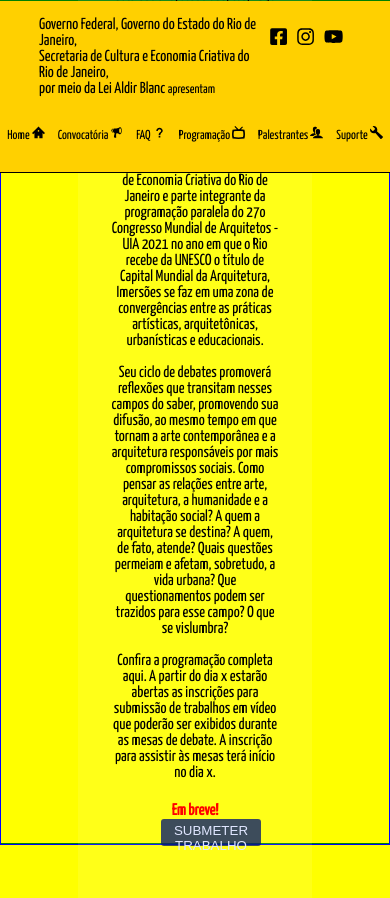
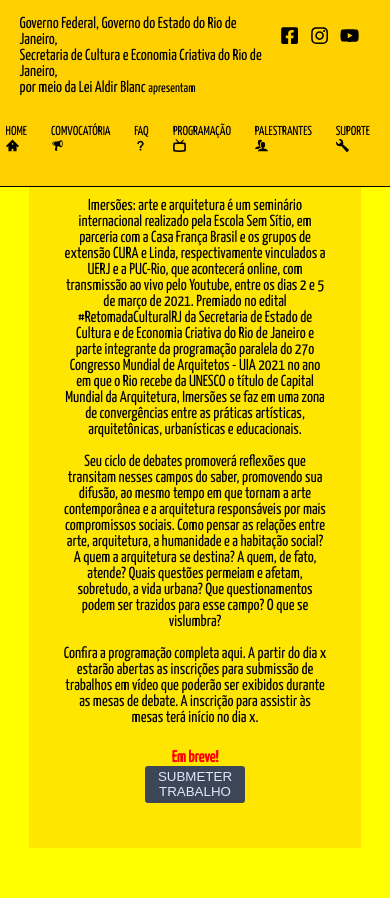
Before and after one commit to hiagoptk/iaa-seminario, a Next.js app in the folder web/: page / in a window 390 px wide. After the commit the page ends 848 px from the top, so only its background shows below. Built offline with nearby package versions, Linux system fonts and the light colour scheme.

Commit message:
corrigindo erros no css

```diff
--- a/web/components/Navbar.js
+++ b/web/components/Navbar.js
@@ -1,7 +1,10 @@
 import React from 'react';
+import Image from 'next/image';
+import Link from 'next/link';
 import { FaYoutube, FaInstagram, FaFacebookSquare } from 'react-icons/fa'
-import { IoIosMegaphone,IoMdHelp, IoHome } from 'react-icons/io'
+import { IoIosMegaphone,IoMdHelp } from 'react-icons/io'
 import { ImHome2, ImTv, ImUsers, ImWrench } from "react-icons/im";
+
 
 const Navbar = () => {
     return (
@@ -17,13 +20,16 @@
                     </span>
                 </div>
                 <ul>
-                    <li>Home <ImHome2 className='navIcon' /></li>
-                    <li>Convocatória <IoIosMegaphone className='navIcon'/></li>
-                    <li>FAQ <IoMdHelp className='navIcon'/> </li>
-                    <li>Programação <ImTv className='navIcon'/> </li>
-                    <li>Palestrantes <ImUsers className='navIcon'/></li>
-                    <li>Suporte <ImWrench className='navIcon'/></li>
+                    <li> <a href='/'>HOME <ImHome2 className='navIcon' /> </a></li>
+                    <li> <a href='/convoc'>COMVOCATÓRIA <IoIosMegaphone className='navIcon'/> </a></li>
+                    <li> <a href='/faq'>FAQ <IoMdHelp className='navIcon'/> </a></li>
+                    <li> <a href='/programs'> PROGRAMAÇÃO <ImTv className='navIcon'/>  </a></li>
+                    <li> <a href='/palestrantes'>PALESTRANTES <ImUsers className='navIcon'/> </a></li>
+                    <li> <a href='/help'>SUPORTE <ImWrench className='navIcon'/> </a></li>
                 </ul>
+
+
+
             </nav>
     )
 }
--- a/web/package.json
+++ b/web/package.json
@@ -11,6 +11,7 @@
     "next": "10.0.5",
     "react": "17.0.1",
     "react-dom": "17.0.1",
-    "react-icons": "^4.1.0"
+    "react-icons": "^4.1.0",
+    "react-router-dom": "^5.2.0"
   }
 }
--- a/web/styles/globals.css
+++ b/web/styles/globals.css
@@ -11,14 +11,14 @@
     font-size: 1.2em;
 
     width: 100vw;
-    height: 100vh;
+    height: auto;
     background-color: #ffff00;
 
     display: flex;
     flex-direction: column;
     align-items: center;
 
-    border: green 1px solid;
+
 }
 
 
@@ -50,6 +50,28 @@
     size: 55px;
 }
 
+ul li {
+    width: auto;
+    height: 2rem;
+    padding: 0 0.3rem;
+
+
+    display: flex;
+    align-items: baseline;
+    justify-content: space-between;
+}
+
+li a {
+    text-decoration: none;
+    color: black;
+    width: auto;
+}
+
+li a:hover {
+    background-color: #ffbb00;
+
+}
+
 #header {
 
     width: 60vw;
@@ -76,13 +98,14 @@
 
 #main {
   width: 100vw;
-  height: 100vh;
+  height: auto;
   display: flex;
   flex-direction: column;
   align-items: center;
   justify-content: center;
+  margin-top: 10rem;
 
-  border: blue 1px solid;
+
 }
 
 .box {
@@ -113,6 +136,11 @@
     width: 25vw;
     height: 10vh;
     padding: 0.9rem;
+
+    display: flex;
+    flex-direction: column;
+    justify-content: center;
+    align-items: center;
 }
 
 #sub h3 {
@@ -133,7 +161,7 @@
 
     #header {
 
-        width: 80vw;
+        width: 90vw;
         display: flex;
         justify-content: space-between;
     }
@@ -149,4 +177,18 @@
     }
 
 
-  }
+    .box {
+    width: 85vw;
+
+    background-color: #ff73002d;
+    padding: 30px 25px;
+
+
+    }
+
+    #sub button {
+       height: auto;
+    }
+
+
+}
```
Also changed, not shown: web/pages/convoc.js (added, +39 -0 lines), web/public/banner.png (added), 1 other file (tests, documents, lock files or other folders).
